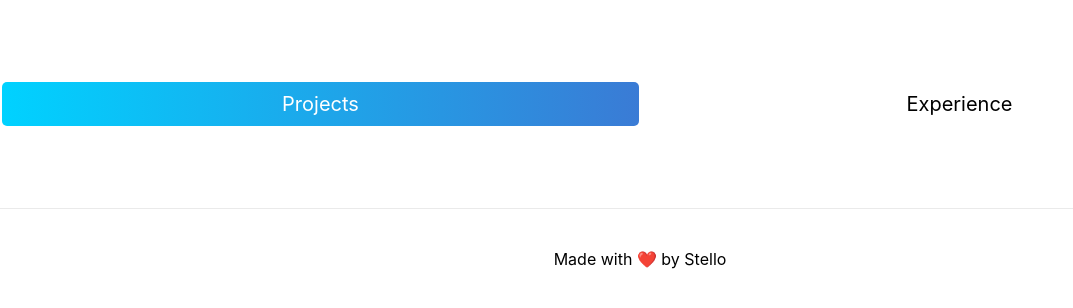
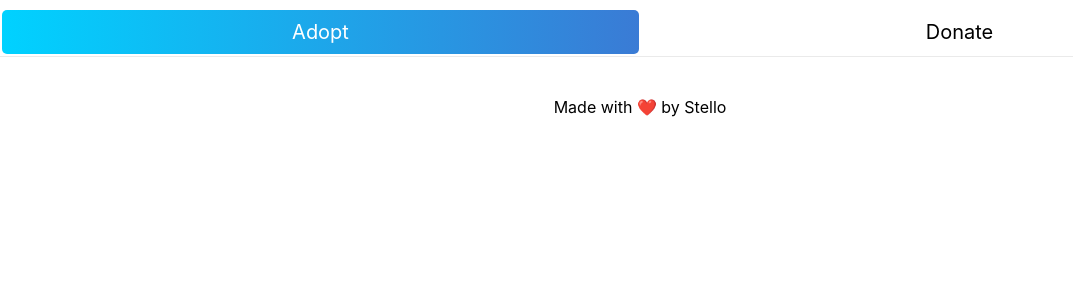
Before and after one commit to pranavnt/adopt.stello.io, a Next.js app: page / in a window 1280 px wide. Shown: the top 308 px of the page, without its empty margins (0-1073 px from the left). Built offline with nearby package versions, Linux system fonts and the light colour scheme.

Commit message:
no errors now

```diff
--- a/pages/index.js
+++ b/pages/index.js
@@ -21,39 +21,29 @@ export default function Home() {
             <td
               style={selectedStyle}
               onClick={() => {
-                document.getElementById("projects").style.backgroundImage =
+                document.getElementById("adopt").style.backgroundImage =
                   "linear-gradient(to right, #00d2ff, #3a7bd5)";
-                document.getElementById("projects").style.color = "white";
+                document.getElementById("adopt").style.color = "white";
 
-                document.getElementById(
-                  "experiences"
-                ).style.backgroundImage = null;
-                document.getElementById("experiences").style.color = "black";
-
-                setContent(projects);
-                console.log(content);
+                document.getElementById("donate").style.backgroundImage = null;
+                document.getElementById("donate").style.color = "black";
               }}
-              id="projects"
+              id="adopt"
             >
-              Projects
+              Adopt
             </td>
             <td
               onClick={() => {
-                document.getElementById(
-                  "projects"
-                ).style.backgroundImage = null;
-                document.getElementById("projects").style.color = "black";
+                document.getElementById("adopt").style.backgroundImage = null;
+                document.getElementById("adopt").style.color = "black";
 
-                document.getElementById("experiences").style.backgroundImage =
+                document.getElementById("donate").style.backgroundImage =
                   "linear-gradient(to right, #00d2ff, #3a7bd5)";
-                document.getElementById("experiences").style.color = "white";
-
-                setContent(experiences);
-                console.log(content);
+                document.getElementById("donate").style.color = "white";
               }}
-              id="experiences"
+              id="donate"
             >
-              Experience
+              Donate
             </td>
           </tr>
         </table>
--- a/styles/Home.module.css
+++ b/styles/Home.module.css
@@ -1,5 +1,5 @@
 .main {
-  padding: 5rem 0;
+  padding-top: 1vh;
   flex: 1;
   display: flex;
   flex-direction: column;
```
